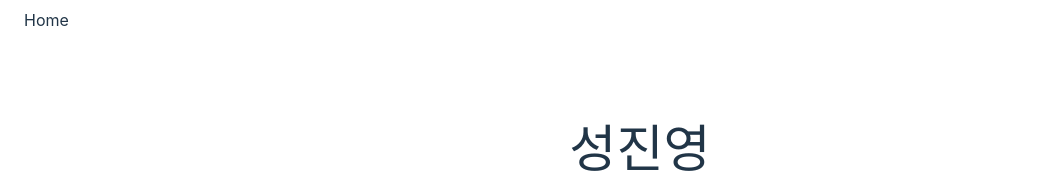
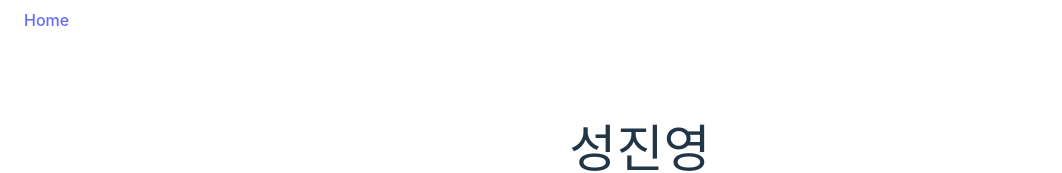
Before and after one commit to Jinyoung2000/my-portfolio-web, a React (Vite) app: page / in a window 1280 px wide. Shown: the top 173 px of the page, without its empty margins (0-1062 px from the left). Built offline with nearby package versions, Linux system fonts and the light colour scheme.

Commit message:
feat: Home Button Link

```diff
--- a/src/layouts/MainLayout/components/AppBar.tsx
+++ b/src/layouts/MainLayout/components/AppBar.tsx
@@ -1,7 +1,11 @@
+import { Link } from 'react-router-dom'
+
 const AppBar = () => {
 	return (
 		<header className="px-6 py-2 flex justify-between">
-			<div>Home</div>
+			<Link css={{ cursor: 'pointer' }} to="">
+				Home
+			</Link>
 		</header>
 	)
 }
```
